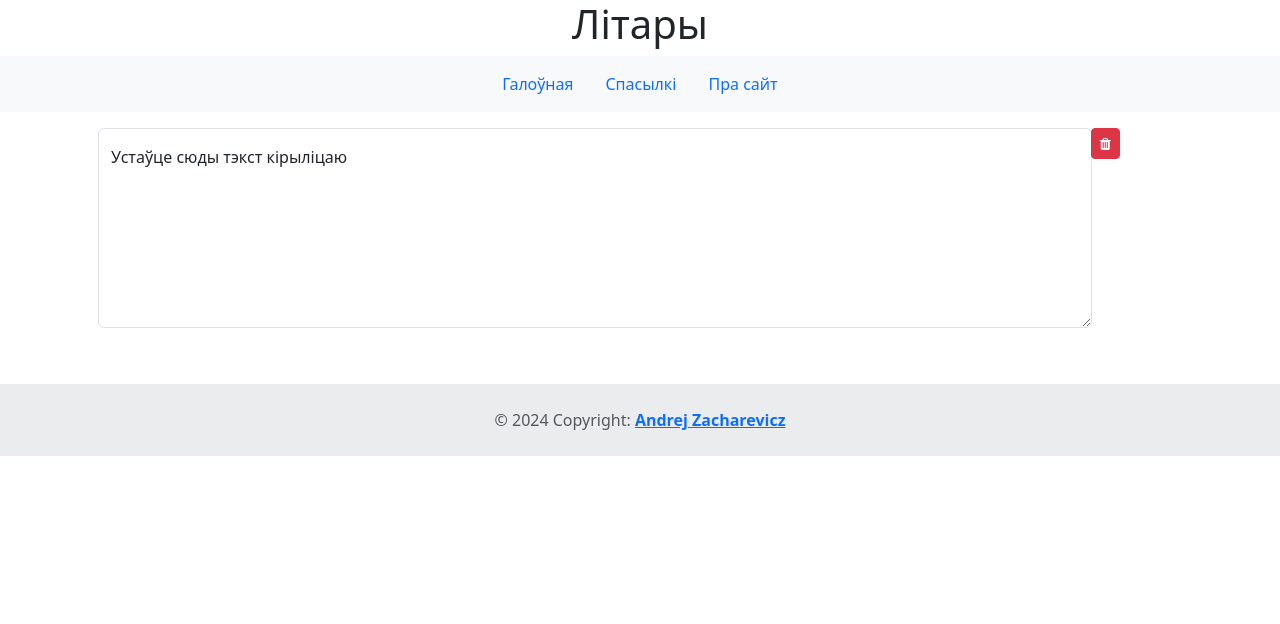
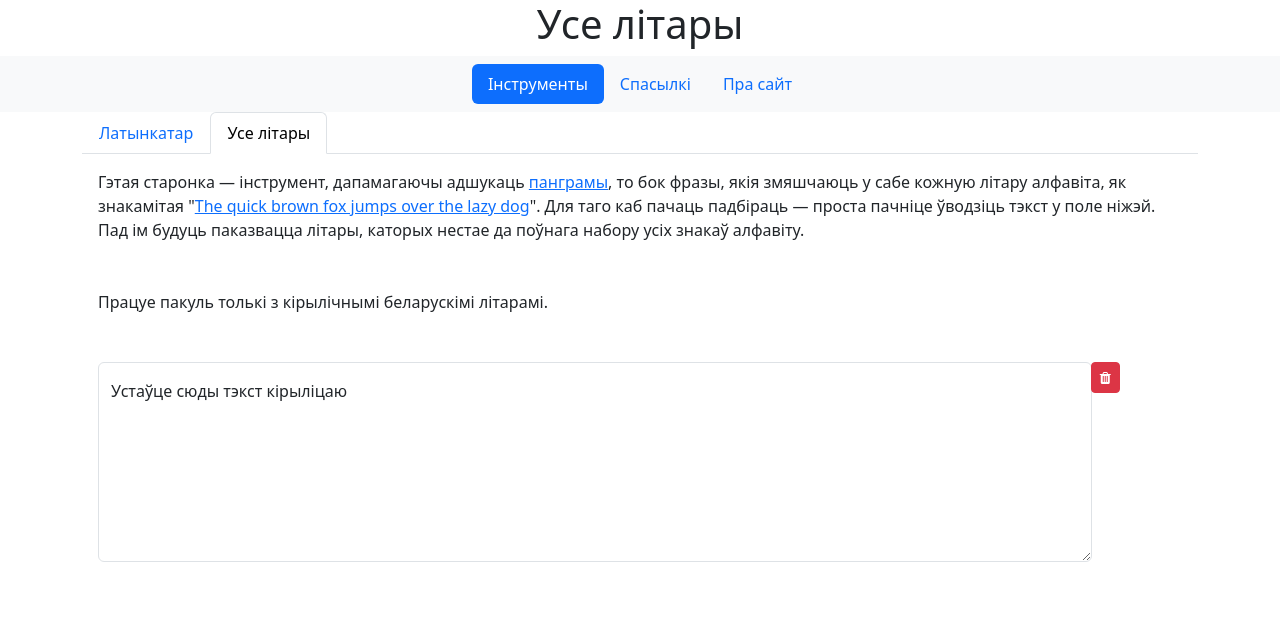
Before and after one commit to measles/latynkatar_site, a Flask app: page /litary/ in a window 1280 px wide. Shown: the top 624 px of the page. Run offline with Flask 3, Linux system fonts and the light colour scheme.

Commit message:
* Дадаў апісанне да старонкі Усе літары * Дадаў закладкі для Латынкатара і Усіх літар, якія цяпер адкрываюцца праз закладкі па спасылцы "Інструменты" у верхнім меню. * Перайменаваў "Галоўную" старонку ў "Інструменты" * Разабраўся з фарматаваннем паведамлення аб нестаючых літарах на староцы з панграмамі. Цяпер вялікі радок будзе пераносіць на маленькім экране

```diff
--- a/main.py
+++ b/main.py
@@ -63,7 +63,7 @@ def about():
 
 @app.route("/litary/")
 def litary():
-    page_name = "Літары"
+    page_name = "Усе літары"
     page_suffix = f" - {page_name}"
     return render_template("litary.j2", page_name=page_name, page_suffix=page_suffix)
 
--- a/static/script.js
+++ b/static/script.js
@@ -150,7 +150,7 @@ function checkLetters() {
   if (notFound.length === 0) {
     message = "Усе літары знойдзены";
   } else {
-    message = "Няма літар: " + notFound.toString();
+    message = "Няма літар: " + notFound.toString().replaceAll(",", ", ");
   }
   document.getElementById("vyniki").innerHTML = message;
 }
--- a/templates/common/head.j2
+++ b/templates/common/head.j2
@@ -69,7 +69,7 @@ OF THIS SOFTWARE, EVEN IF ADVISED OF THE POSSIBILITY OF SUCH DAMAGE.
     <!-- Верхняе меню -->
     <nav class="nav navbar nav-pills bg-body-tertiary justify-content-center">
         <button class="btn btn-outline-primary rounded-circle navbar-brand" type="button" id="help" hidden title="Даведка" onClick="showHideHelp()"><i class="fa fa-info"></i></button>
-        <a href="/" class="nav-link{{ active_link() if page_name == "Латынкатар" else "" }}" >Галоўная</a>
+        <a href="/" class="nav-link{{ active_link() if page_name == "Латынкатар" or page_name == "Усе літары" else "" }}" >Інструменты</a>
         <a href="/links/" class="nav-link{{ active_link() if page_name == "Спасылкі" else "" }}" >Спасылкі</a>
         <a href="/about/" class="nav-link{{ active_link() if page_name == "Пра сайт" else "" }}">Пра сайт</a>
     </nav>
--- /dev/null
+++ b/templates/common/tabs.j2
@@ -0,0 +1,8 @@
+<ul class="nav nav-tabs">
+    <li class="nav-item">
+        <a class="nav-link{{ " active" if page_name == "Латынкатар" else "" }}" aria-current="page" href="/">Латынкатар</a>
+    </li>
+    <li class="nav-item">
+        <a class="nav-link{{ " active" if page_name == "Усе літары" else "" }}" aria-current="page" href="/litary/">Усе літары</a>
+    </li>
+</ul>
--- a/templates/index.j2
+++ b/templates/index.j2
@@ -10,6 +10,9 @@
     <!-- Актывізаваць кнопку з даведкай -->
     {% include 'index/help.j2' %}
     <div class="container">
+        <!-- Закладкі для розных маніпуляцый з тэкстам -->
+        {% include 'common/tabs.j2' %}
+        <!-- Закладкі для розных маніпуляцый з тэкстам -->
         <!-- Зыходны тэкст і кнопка яго ачысткі -->
         <div class="row row-cols-2 p-3">
             <div class="input-group">
--- a/templates/litary.j2
+++ b/templates/litary.j2
@@ -1,6 +1,21 @@
 {% include 'common/head.j2' %}
-    {% include 'index/help.j2' %}
     <div class="container">
+        <!-- Закладкі для розных маніпуляцый з тэкстам -->
+        {% include 'common/tabs.j2' %}
+        <!-- Закладкі для розных маніпуляцый з тэкстам -->
+        <!-- Апісанне -->
+        <p class="p-3">
+            Гэтая старонка — інструмент, дапамагаючы адшукаць
+            <a href="https://be.wikipedia.org/wiki/%D0%9F%D0%B0%D0%BD%D0%B3%D1%80%D0%B0%D0%BC%D0%B0">панграмы</a>, то бок фразы, якія
+            змяшчаюць у сабе кожную літару алфавіта, як знакамітая
+            "<a href="https://en.wikipedia.org/wiki/The_quick_brown_fox_jumps_over_the_lazy_dog">The quick brown fox jumps over the
+            lazy dog</a>". Для таго каб пачаць падбіраць — проста пачніце ўводзіць тэкст у поле ніжэй. Пад ім будуць паказвацца літары,
+            каторых нестае да поўнага набору усіх знакаў алфавіту.
+        </p>
+        <p class="p-3">
+            Працуе пакуль толькі з кірылічнымі беларускімі літарамі.
+        </p>
+        <!-- Апісанне -->
         <!-- Зыходны тэкст і кнопка яго ачысткі -->
         <div class="row row-cols-2 p-3">
             <div class="input-group">
@@ -17,9 +32,7 @@
         </div>
         <!-- Зыходны тэкст і кнопка яго ачысткі -->
         <!-- Вынікi -->
-        <div class="row p-3">
-            <h1 id="vyniki"></h1>
-        </div>
+        <p class="p-3" id="vyniki"></p>
         <!-- Вынікi -->
     </div>
 {% include 'common/tail.j2' %}
```
